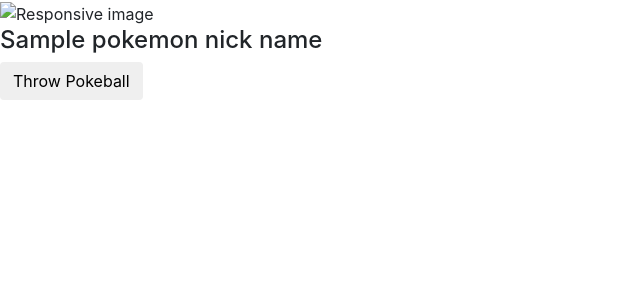
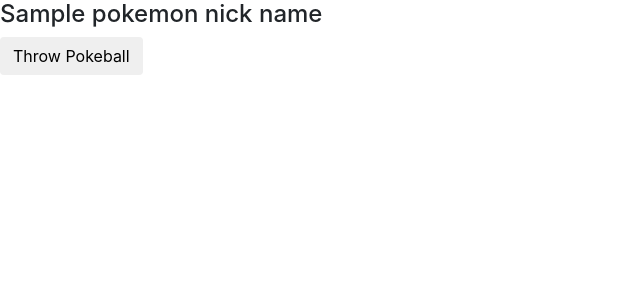
Before and after one commit to EricNg314/Pokemon-Catcher, a Node server app: template views/partials/pokemon/poke-block.handlebars in a window 1280 px wide. Shown: the top 300 px of the page, without its empty margins (0-640 px from the left). Run offline with Node 20, Linux system fonts and the light colour scheme; the template is opened without the code that fills it: most values are stand-ins (such as "Sample title", 1, 10 or a date in 2020); some libraries are stand-ins or nearby versions.

Commit message:
Linking catch button to the pokemon_html.js

```diff
--- a/views/partials/pokemon/poke-block.handlebars
+++ b/views/partials/pokemon/poke-block.handlebars
@@ -1,7 +1,7 @@
 
 <div class="block">
     {{!-- Disabled for testing until deployment. --}}
-    <img src="{{pokemon_front_sprite_url}}" class="img-fluid" alt="Responsive image">
+    {{!-- <img src="{{pokemon_front_sprite_url}}" class="img-fluid" alt="Responsive image"> --}}
     {{#if pokemon_nickName}}
         <h4>{{pokemon_nickName}}</h4>
     {{else}}
@@ -9,6 +9,6 @@
     {{/if}}
 
     {{#unless caught}}
-        <button class="btn" data-id="{{id}}" data-pokeid="{{pokemon_id}}" data-newcaught="1">Throw Pokeball</button>
+        <button class="catch-pokemon btn" data-id="{{id}}" data-pokeid="{{pokemon_id}}" data-newcaught="1">Throw Pokeball</button>
     {{/unless}}
 </div>
```
Also changed, not shown: public/assets/js/pokemon_html.js.
